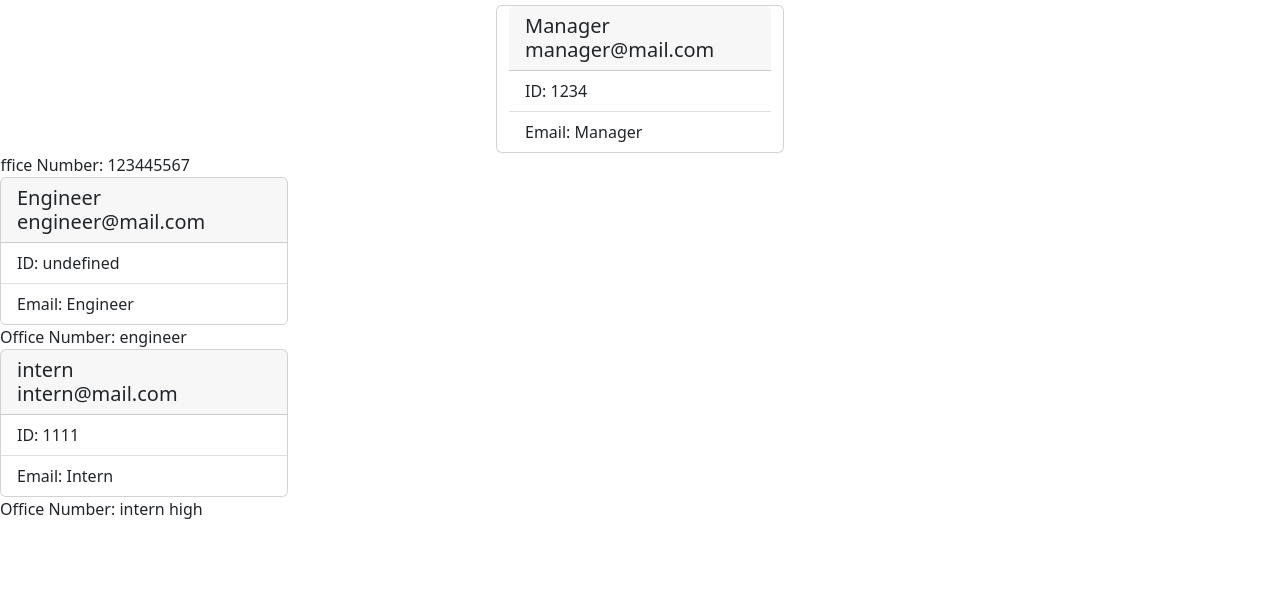
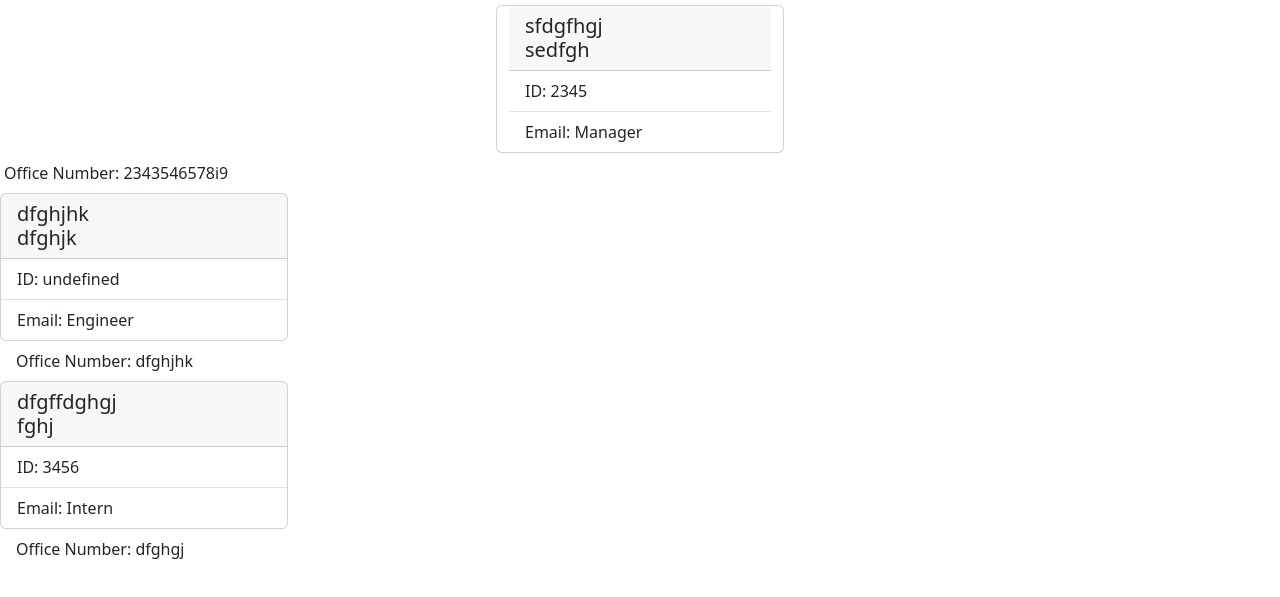
Before and after one commit to camizag/team-profile-generator, a website: page dist/index.html in a window 1280 px wide. Shown: the part 51-648 px from the top of the page. Drawn offline with nearby package versions, Linux system fonts and the light colour scheme.

Commit message:
fixed template

```diff
--- a/dist/index.html
+++ b/dist/index.html
@@ -25,58 +25,67 @@
       <div class="row d-flex justify-content-around">
                             <div class="card" style="width: 18rem;">
                             <h5 class="card-header">
-                            Manager
+                            sfdgfhgj
                             <br>
-                            manager@mail.com
+                            sedfgh
                             </h5>
                             <ul class="list-group list-group-flush">
-                            <li class="list-group-item">ID: 1234</li>
+                            <li class="list-group-item">ID: 2345</li>
                             <li class="list-group-item">Email: Manager</li>
                             </ul>
                             </div>
-                            <li class="list-group-item">Office Number: 123445567</li>
+                            <ul class="list-group list-group-flush">
+                            <li class="list-group-item">Office Number: 2343546578i9</li>
+                            </ul>
 
 							</ul>
                             </div>
-
-
+                            <script src="https://cdn.jsdelivr.net/npm/bootstrap@5.0.0-beta2/dist/js/	bootstrap.bundle.min.js"
+        integrity="sha384-b5kHyXgcpbZJO/tY9Ul7kGkf1S0CWuKcCD38l8YkeH8z8QjE0GmW1gYU5S9FOnJ0"
+        crossorigin="anonymous"></script>
                             </body>
                             </html>
                             <div class="card" style="width: 18rem;">
                             <h5 class="card-header">
-                            Engineer
+                            dfghjhk
                             <br>
-                            engineer@mail.com
+                            dfghjk
                             </h5>
                             <ul class="list-group list-group-flush">
                             <li class="list-group-item">ID: undefined</li>
                             <li class="list-group-item">Email: Engineer</li>
                             </ul>
                             </div>
-                            <li class="list-group-item">Office Number: engineer</li>
+                            <ul class="list-group list-group-flush">
+                            <li class="list-group-item">Office Number: dfghjhk</li>
+                            </ul>
 
 							</ul>
                             </div>
-
-
+                            <script src="https://cdn.jsdelivr.net/npm/bootstrap@5.0.0-beta2/dist/js/	bootstrap.bundle.min.js"
+        integrity="sha384-b5kHyXgcpbZJO/tY9Ul7kGkf1S0CWuKcCD38l8YkeH8z8QjE0GmW1gYU5S9FOnJ0"
+        crossorigin="anonymous"></script>
                             </body>
                             </html>
                             <div class="card" style="width: 18rem;">
                             <h5 class="card-header">
-                            intern
+                            dfgffdghgj
                             <br>
-                            intern@mail.com
+                            fghj
                             </h5>
                             <ul class="list-group list-group-flush">
-                            <li class="list-group-item">ID: 1111</li>
+                            <li class="list-group-item">ID: 3456</li>
                             <li class="list-group-item">Email: Intern</li>
                             </ul>
                             </div>
-                            <li class="list-group-item">Office Number: intern high</li>
+                            <ul class="list-group list-group-flush">
+                            <li class="list-group-item">Office Number: dfghgj</li>
+                            </ul>
 
 							</ul>
                             </div>
-
-
+                            <script src="https://cdn.jsdelivr.net/npm/bootstrap@5.0.0-beta2/dist/js/	bootstrap.bundle.min.js"
+        integrity="sha384-b5kHyXgcpbZJO/tY9Ul7kGkf1S0CWuKcCD38l8YkeH8z8QjE0GmW1gYU5S9FOnJ0"
+        crossorigin="anonymous"></script>
                             </body>
                             </html>
```
